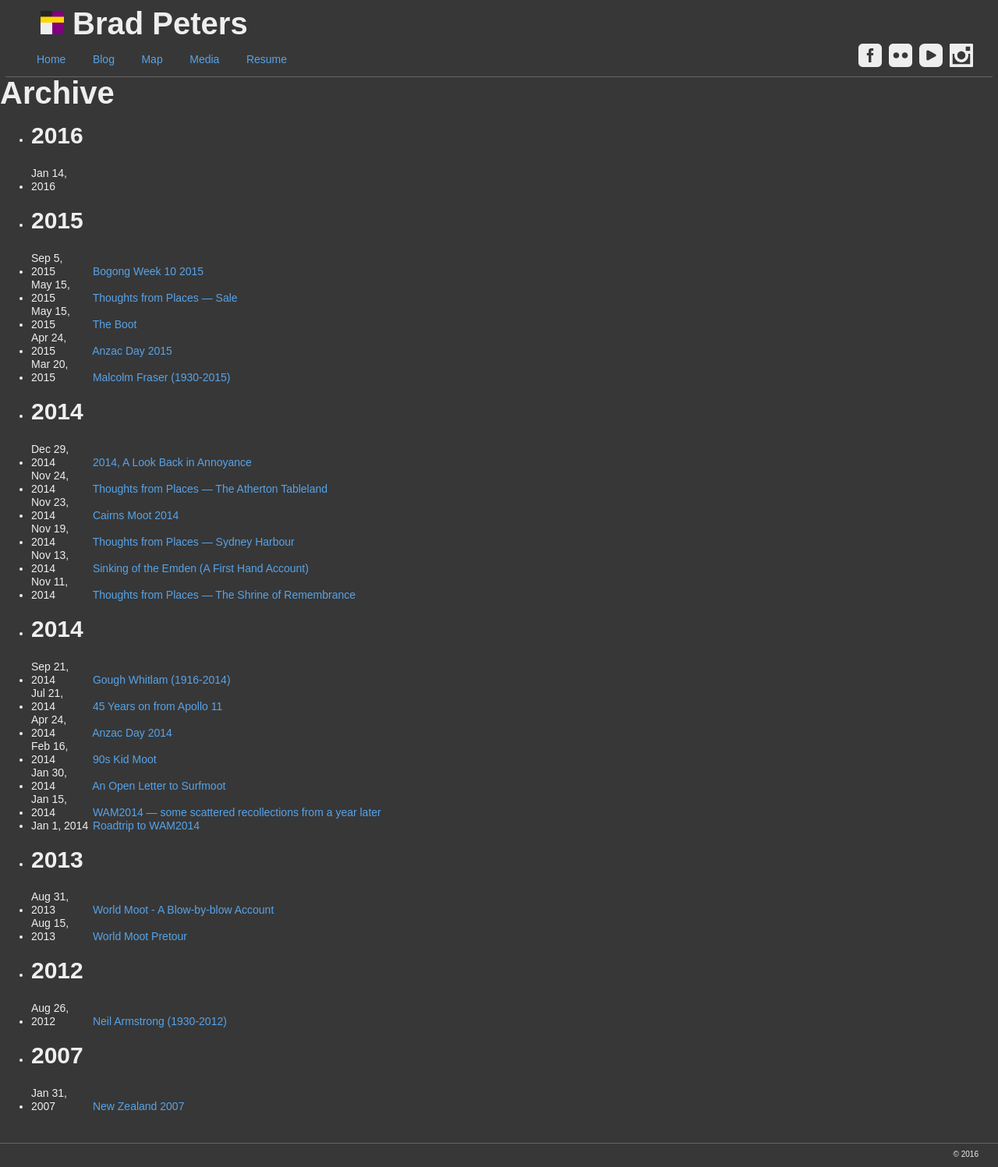
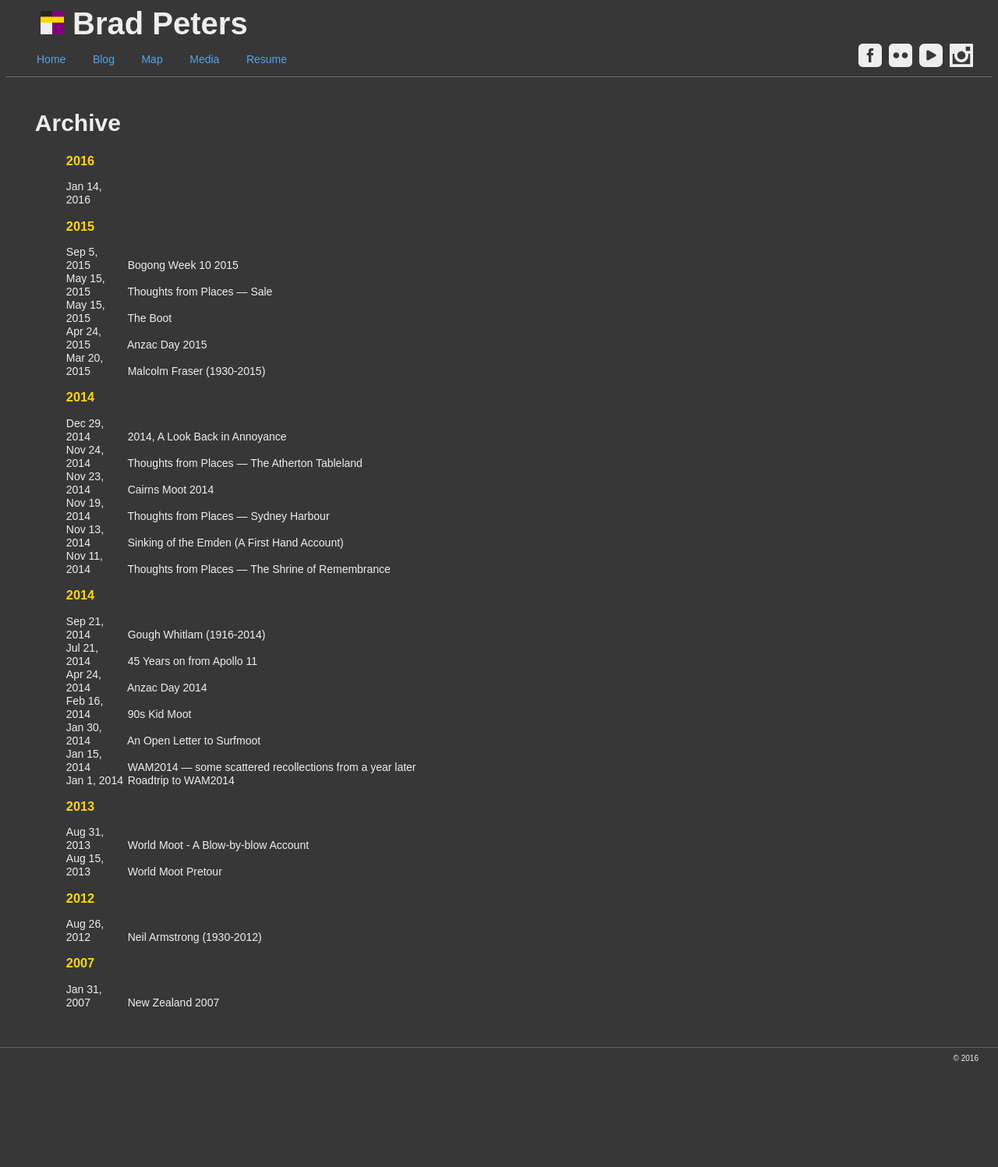
Before and after one commit to ubersejanus/ubersejanus.github.io, a Jekyll site: the page built from blog/archive.html, in a window 1280 px wide. Shown: the whole page at 78% size. Built offline with Jekyll 4.4.1, drawn with Linux system fonts in a browser that asks for light colours; Markdown is read by kramdown in place of the engine named in the settings; after the commit the page ends 1374 px from its top, so only the background shows below that.

Commit message:
more blog changes

```diff
--- a/blog/archive.html
+++ b/blog/archive.html
@@ -2,11 +2,11 @@
 layout: default
 section: blog
 ---
-        <div class="home">
+        <div class="page-content">
           <div class="post-list archive">
-            <h1>Archive</h1>
+            <h2>Archive</h2>
             <ul>{% for post in site.posts %}{% assign year = post.date | date: '%Y' %}{% assign lastyear = post.next.date | date: '%Y' %}
-              {% if year != lastyear %}<li class="year"><h2>{{ year }}</h2></li>{% endif %}
+              {% if year != lastyear %}<li class="year"><h3>{{ year }}</h3></li>{% endif %}
               <li>
                 <span class="post-meta">{{ post.date | date: "%b %-d, %Y" }}</span>
                 <a class="post-link" href="{{ post.url | prepend: site.baseurl }}">{{ post.title }}</a>
--- a/blog/index.html
+++ b/blog/index.html
@@ -9,7 +9,7 @@ section: blog
             </div>{% for post in site.categories.blog limit: 5 %}
     <article class="post">
 
-      <h2><a class="blog-link" href="{{ site.baseurl }}{{ post.url }}">{{ post.title }}</a></h2>
+      <h2><a class="post-link" href="{{ site.baseurl }}{{ post.url }}">{{ post.title }}</a></h2>
       <span class="post-meta">{{ post.date | date: "%b %-d, %Y" }}</span>
       <div class="entry">
         {{ post.excerpt }}
--- a/style.css
+++ b/style.css
@@ -44,7 +44,7 @@ a:visited {
 a:hover {
         color:#429ED7; }
 
-.blog-link {
+.post-link {
 	color:#eee !important; }
 
 header {
@@ -298,3 +298,6 @@ blockquote {
 	float:right;
 	width:120px;
 	text-align:right; }
+
+.post-list.archive ul {
+    list-style: none; }
```
